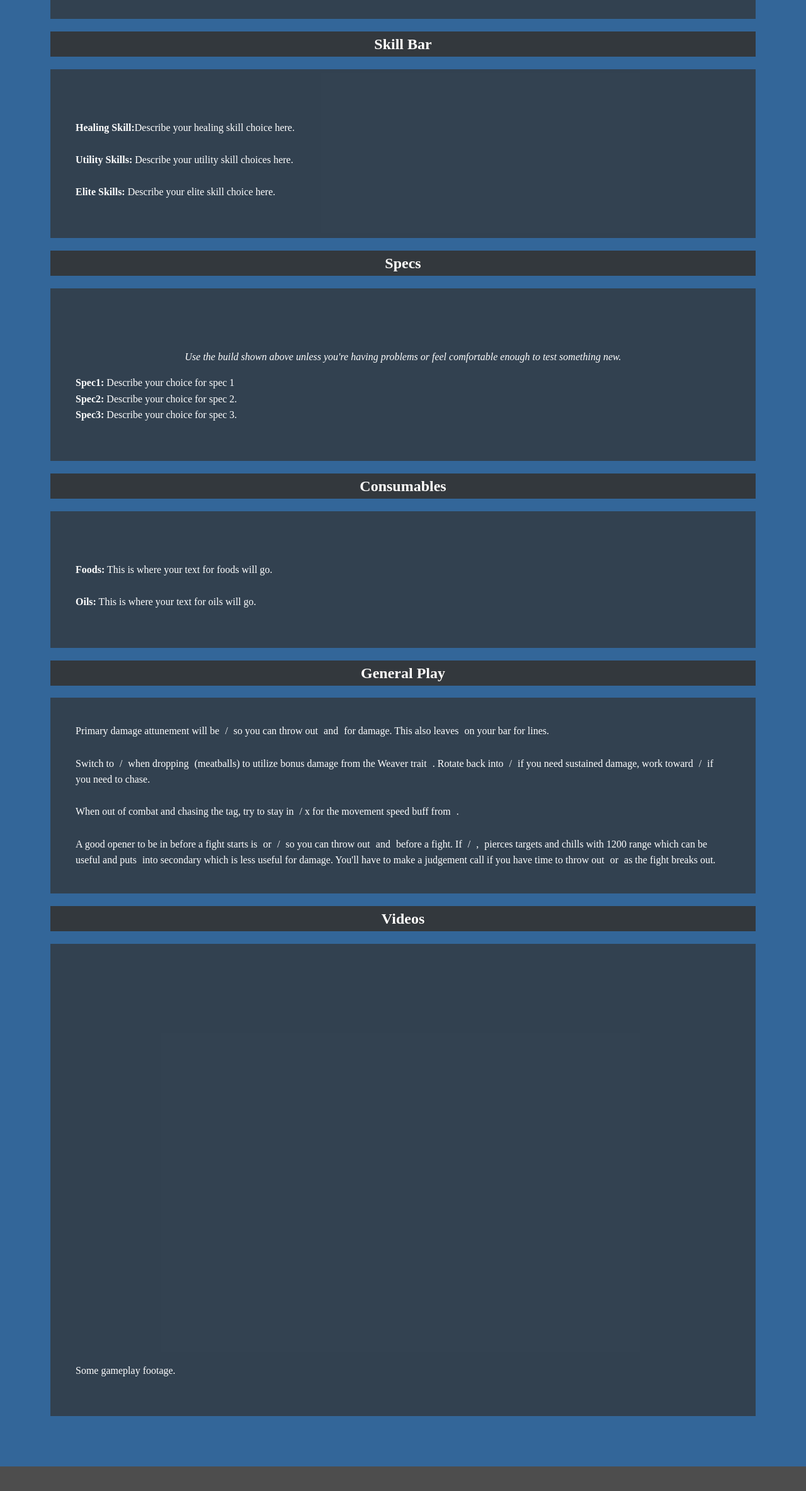
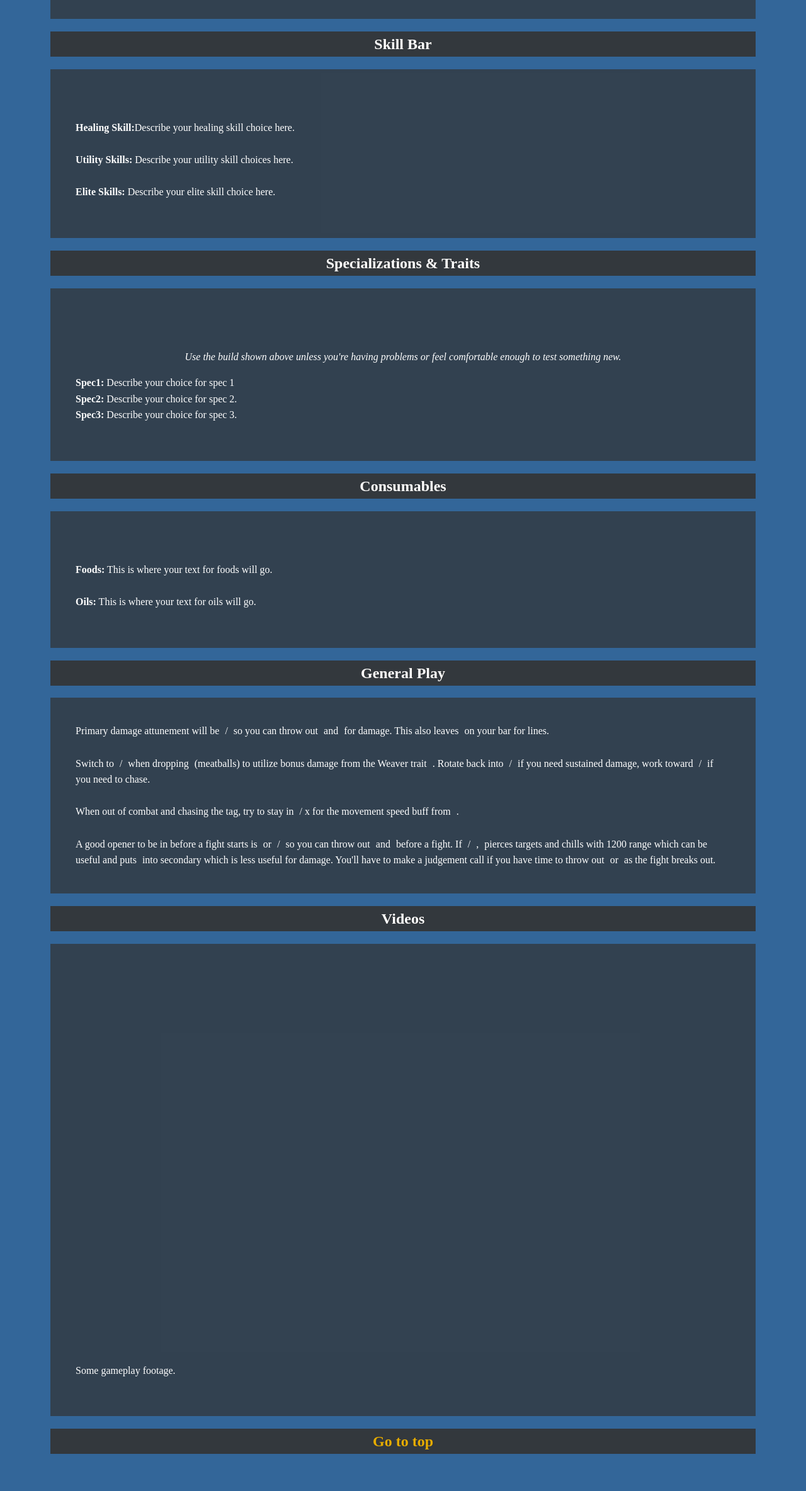
Before and after one commit to tgdm/GW2-Build-Template, a plain HTML site: page index.html in a window 1280 px wide. Shown: the part 901-3269 px from the top of the page at 63% size. Before the commit the page ends 3230 px from the top, so only its background shows below. Drawn offline with Linux system fonts and the light colour scheme; a script that the page names is missing.

Commit message:
Declared Language

```diff
--- a/index.html
+++ b/index.html
@@ -1,7 +1,7 @@
 <!DOCTYPE html>
-<html>
-
+<html lang="en">
 <head>
+	<meta charset="utf-8"/>
 	<link rel="stylesheet" href="assets/stylesheet/style.css">
 </head>
 
@@ -9,7 +9,7 @@
 	<!--start of main body  -->
 	<div class="center_header">
 		<!-- THIS IS WHERE THE HEADER TEXT GOES -->
-		<h1>A WvW Guide for My Class</h1>
+		<h1 id="top">A WvW Guide for My Class</h1>
 		<img src="assets/class_icons/icon_Mesmer.png">
 	</div>
 
@@ -129,7 +129,7 @@
 			</div>
 		</div>
 
-		<h2>Specs</h2>
+		<h2>Specializations & Traits</h2>
 		<div class="tabcontent_content">
 			<!-- EMBED SPEC SELECTION STARTS HERE  -->
 			<div class="gw2a-specs">
@@ -329,6 +329,7 @@
 			Some gameplay footage.
 			</div>
 		</div>
+		<h2><a href="#top">Go to top</a></h2>
 	</div>
 	<!-- END OF FIRST BUILD -->
 
@@ -416,7 +417,7 @@
 			</div>
 		</div>
 
-		<h2>Specs</h2>
+		<h2>Specializations & Traits</h2>
 		<div class="tabcontent_content">
 			<!-- EMBED SPEC SELECTION STARTS HERE  -->
 			<div class="gw2a-specs">
@@ -467,6 +468,7 @@
 			This is where your text for the video section goes.
 			<!-- END OF TEXT SECTION  -->
 		</div>
+		<h2><a href="#top">Go to top</a></h2>
 	</div>
 	<!-- END OF SECOND BUILD -->
 
@@ -554,7 +556,7 @@
 			</div>
 		</div>
 
-		<h2>Specs</h2>
+		<h2>Specializations & Traits</h2>
 		<div class="tabcontent_content">
 			<!-- EMBED SPEC SELECTION STARTS HERE  -->
 			<div class="gw2a-specs">
@@ -605,6 +607,7 @@
 			This is where your text for the video section goes.
 			<!-- END OF TEXT SECTION  -->
 		</div>
+		<h2><a href="#top">Go to top</a></h2>
 	</div>
 	<!-- END OF THIRD BUILD -->
 
```
